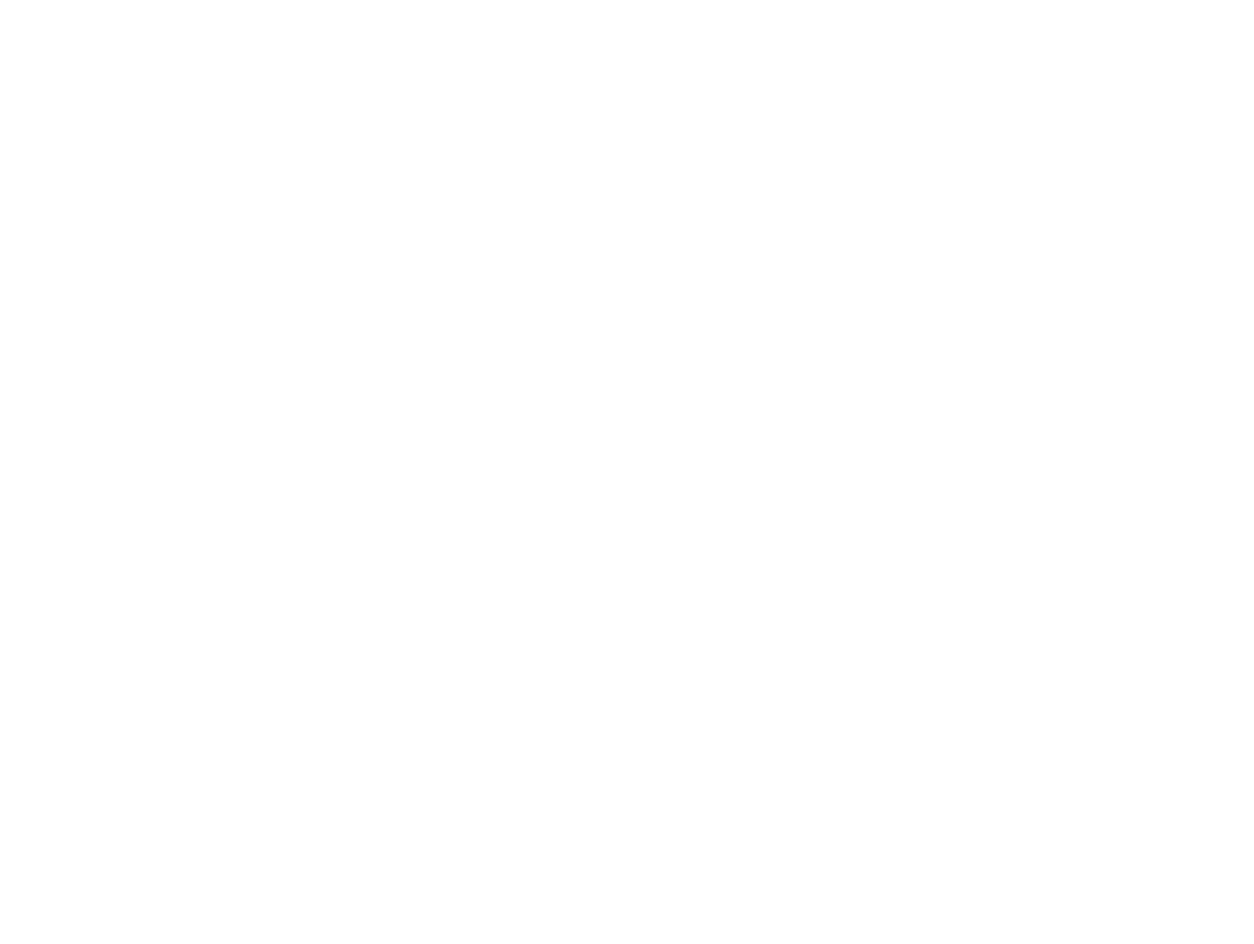
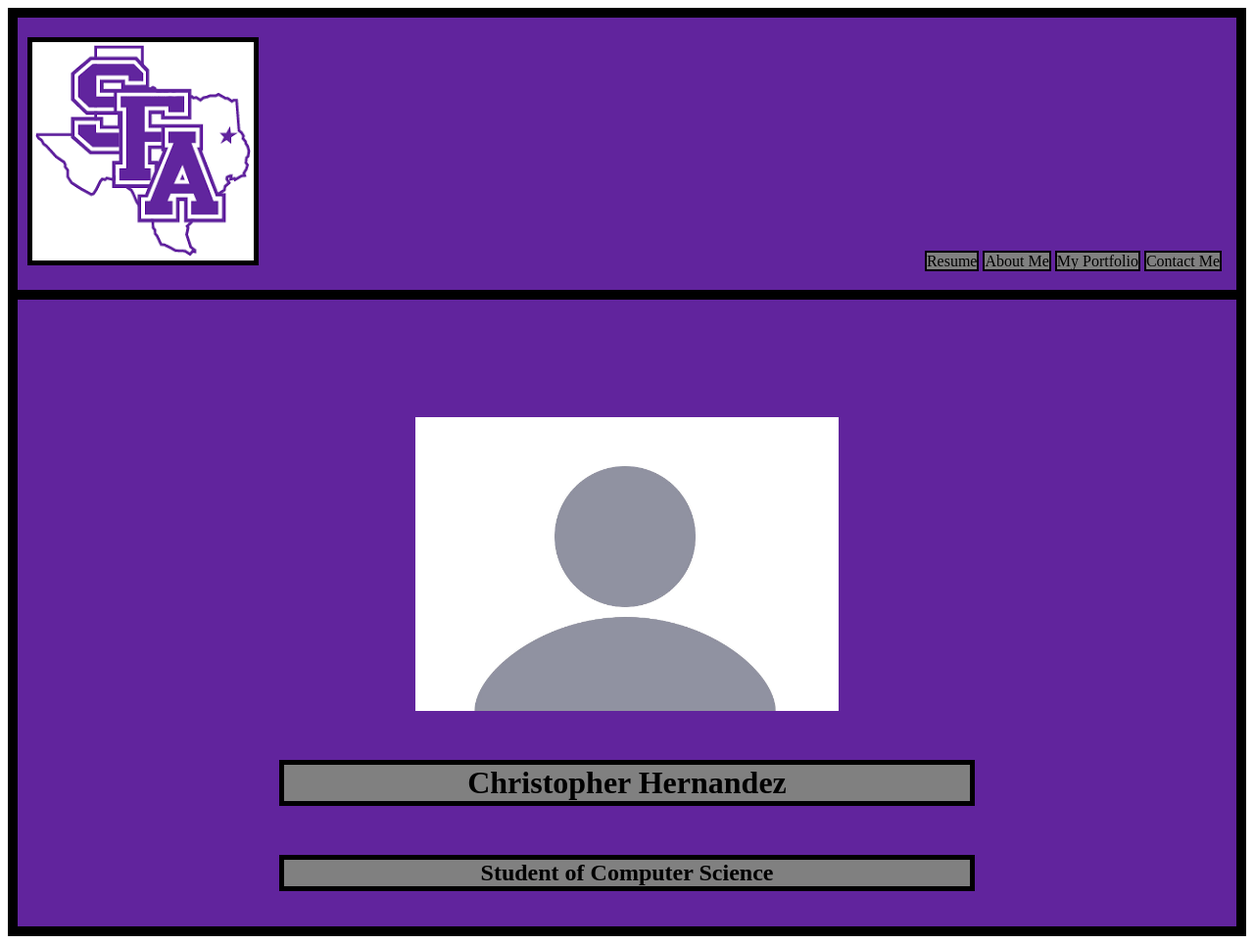
Before and after one commit to chrishern54/CSCI3321_Chris_Hernandez, a plain HTML site: page src/index.html in a window 1280 px wide. Shown: the whole page at 98% size. Before the commit the page ends 800 px from the top, so only its background shows below. Drawn offline with Linux system fonts and the light colour scheme.

Commit message:
Homework 3

```diff
--- a/src/index.html
+++ b/src/index.html
@@ -1,8 +1,29 @@
 <!DOCTYPE html>
 <html>
-    <head></head>
+    <head>
+        <title>Index</title>
+        <link rel="stylesheet" href="../style/style.css">
+    </head>
 
     <body>
+        <div class="grid-container">
+            <div class="item1">
+                <img src="../images/Logo.png" alt="Logo"  class="logo">
+                <div class="right">
+                <a>Resume</a>
+                <a>About Me</a>
+                <a>My Portfolio</a>
+                <a>Contact Me</a>
+                </div>
+            </div>
+
+            <div class="item2">
+                <img src="../images/Blank.jpg" alt="Pic" class="center">
+                <h1>Christopher Hernandez</h1>
+                <h2>Student of Computer Science</h2>
+            </div>
+        </div>
+
 
 
     </body>
--- /dev/null
+++ b/style/style.css
@@ -0,0 +1,60 @@
+.item1 { grid-area: header; }
+.item2 {
+    grid-area: body;
+    height: 600px;
+ }
+
+
+.grid-container {
+    display: grid;
+    grid-template-areas:
+    'header header header header header'
+    'body body body body body'
+    'body body body body body'
+    'body body body body body';
+    grid-template-columns: auto;
+    grid-gap: 10px;
+    background-color: black;
+    padding: 10px;
+}
+
+.grid-container > div {
+    background-color: #61249D;
+    padding: 20px 0;
+}
+
+
+.logo {
+    margin-left: 10px;
+    border: 5px solid black;
+}
+
+h1, h2 {
+    text-align: center;
+    border: 5px solid black;
+    width: 700px;
+    background-color: gray;
+    margin: auto;
+    margin-top: 50px;
+}
+
+a {
+    text-align: center;
+    border: 2px solid black;
+    background-color: gray;
+    margin-right: 0px;
+}
+
+.center {
+    display: block;
+    height: 300px;
+    margin-left: auto;
+    margin-right: auto;
+    margin-top: 100px;
+}
+
+.right {
+    float: right;
+    margin-top: 220px;
+    margin-right: 15px;
+}
```
Also changed, not shown: images/Blank.jpg (added), images/Logo.png (added).
